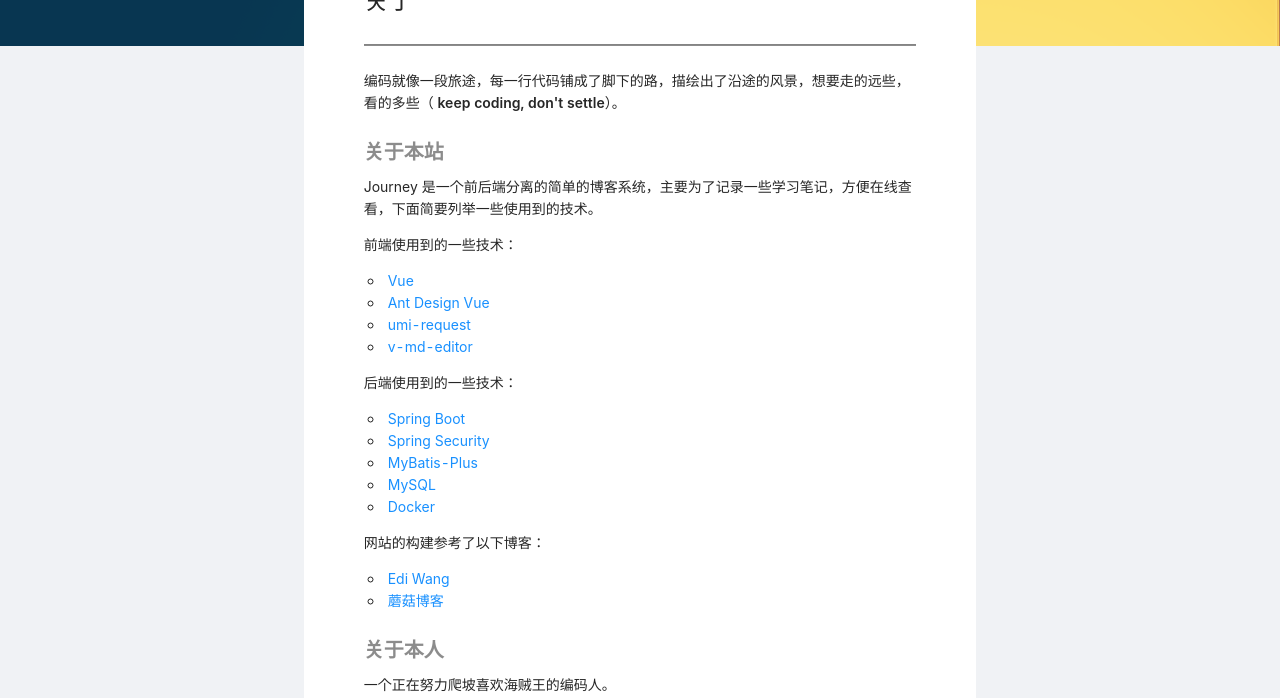
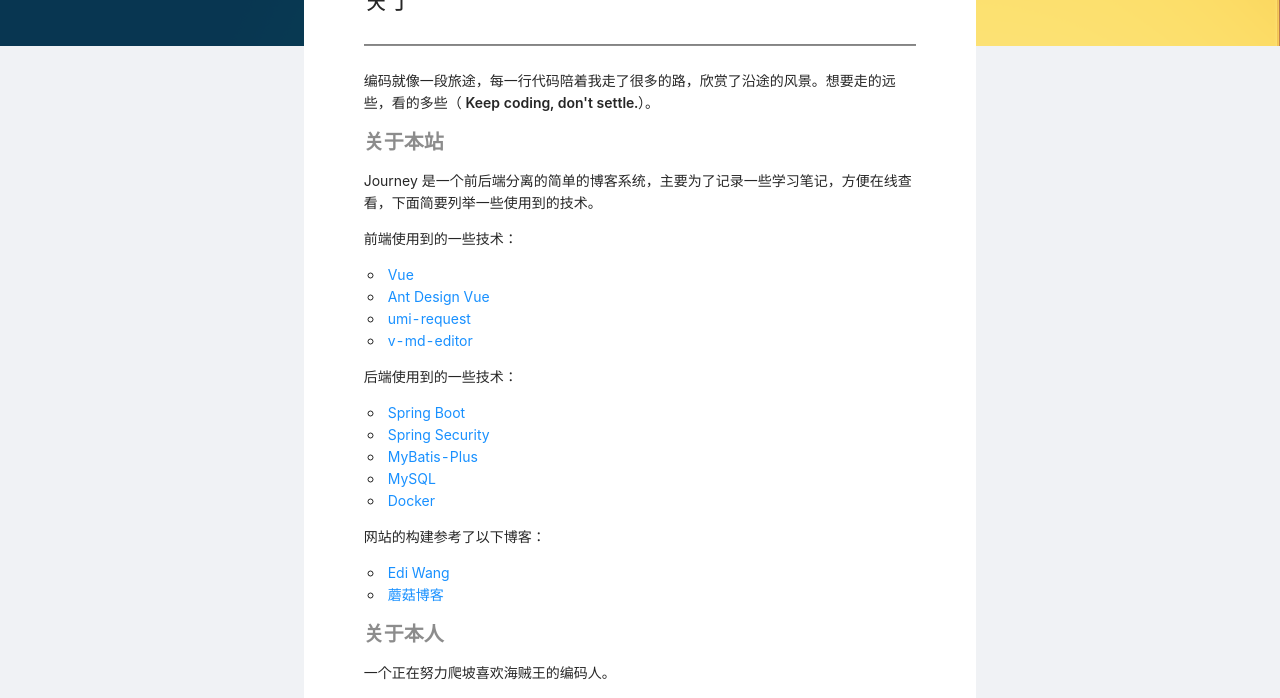
Before and after one commit to rhyme-sun/journey, a Vue app in the folder journey-frontend-vue/: page /journey/about in a window 1280 px wide. Shown: the part 168-866 px from the top of the page. Built offline with nearby package versions, Linux system fonts and the light colour scheme; no server answers.

Commit message:
refactor: 修改了About页面

```diff
--- a/journey-frontend-vue/src/views/about/About.vue
+++ b/journey-frontend-vue/src/views/about/About.vue
@@ -4,19 +4,22 @@
     <a-divider style="height: 2px; background-color: #8c8c8c" />
     <a-typography class="about-typography">
       <a-typography-paragraph>
-        编码就像一段旅途，每一行代码铺成了脚下的路，描绘出了沿途的风景，想要走的远些，看的多些（
-        <a-typography-text strong>keep coding, don't settle</a-typography-text
+        编码就像一段旅途，每一行代码陪着我走了很多的路，欣赏了沿途的风景。想要走的远些，看的多些（
+        <a-typography-text strong>Keep coding, don't settle.</a-typography-text
         >）。
       </a-typography-paragraph>
+      <a-typography-paragraph>
         <a-typography-title :level="4" type="secondary"
           >关于本站</a-typography-title
         >
+      </a-typography-paragraph>
+
       <a-typography-paragraph>
         Journey
         是一个前后端分离的简单的博客系统，主要为了记录一些学习笔记，方便在线查看，下面简要列举一些使用到的技术。
       </a-typography-paragraph>
-      <a-typography-paragraph
-        ><a-typography-text> 前端使用到的一些技术： </a-typography-text>
+      <a-typography-paragraph>
+        <a-typography-text> 前端使用到的一些技术： </a-typography-text>
       </a-typography-paragraph>
       <a-typography-paragraph>
         <ul>
@@ -94,9 +97,11 @@
           </li>
         </ul>
       </a-typography-paragraph>
+      <a-typography-paragraph>
         <a-typography-title :level="4" type="secondary"
           >关于本人</a-typography-title
         >
+      </a-typography-paragraph>
       <a-typography-paragraph>
         一个正在努力爬坡喜欢海贼王的编码人。
       </a-typography-paragraph>
```
Lines whose indentation alone changed are shown as unchanged.
